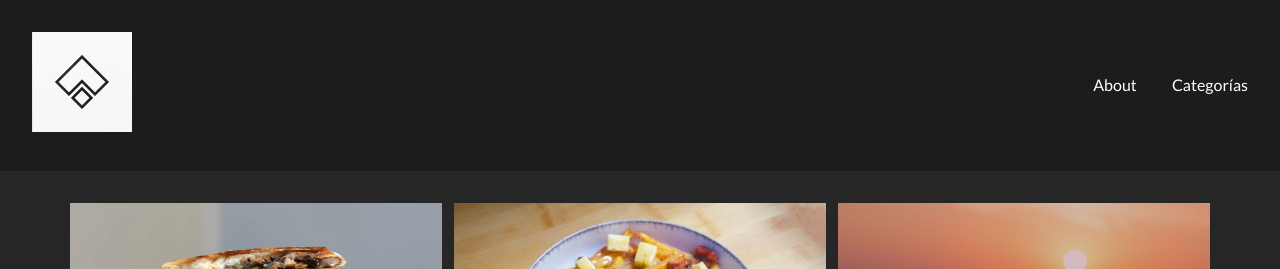
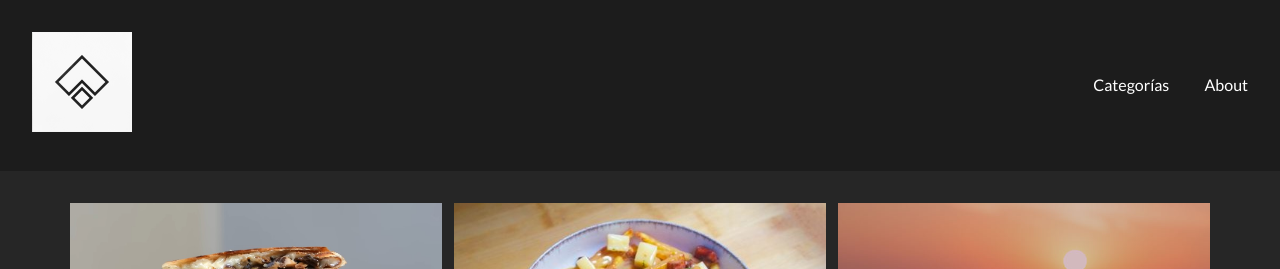
Before and after one commit to ernestovazquez/recetas, a Jekyll site: the page built from index.html, in a window 1280 px wide. Shown: the top 269 px of the page. Built offline with Jekyll 4.4.1, drawn with Linux system fonts in a browser that asks for light colours; the list of posts is cut into pages by our own code; part of the change alters nothing that is shown.

Commit message:
antes las categorias

```diff
--- a/_includes/header.html
+++ b/_includes/header.html
@@ -4,8 +4,8 @@
   </a>
 
   <nav class="main_menu">
+    <a href="{{ site.baseurl }}/categories/">Categorías</a> <!-- Enlace a categorías -->
     <a href="{{ site.baseurl }}/about/">About</a>
-    <a href="{{ site.baseurl }}/categories/">Categorías</a> <!-- Enlace a categorías -->
     <!-- Otros enlaces de navegación -->
   </nav>
 </header> <!-- End Section Header -->
```
